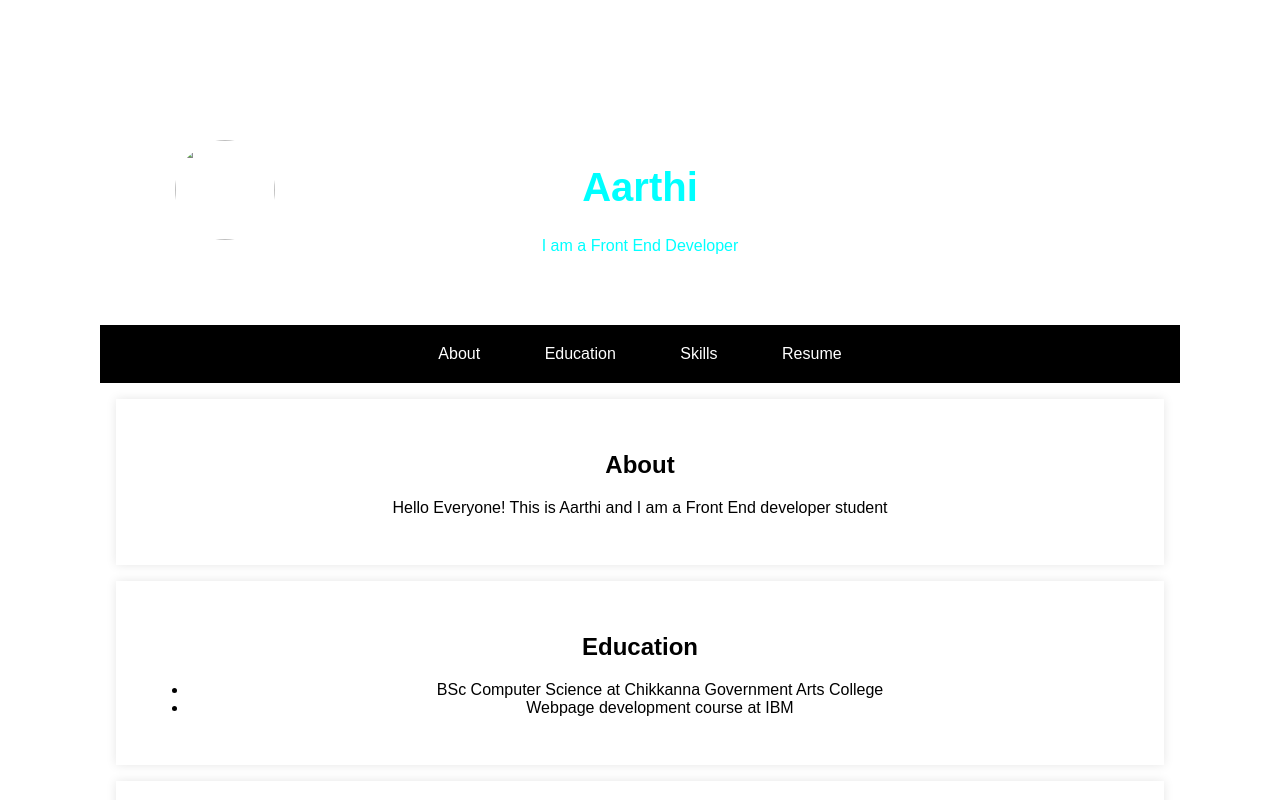
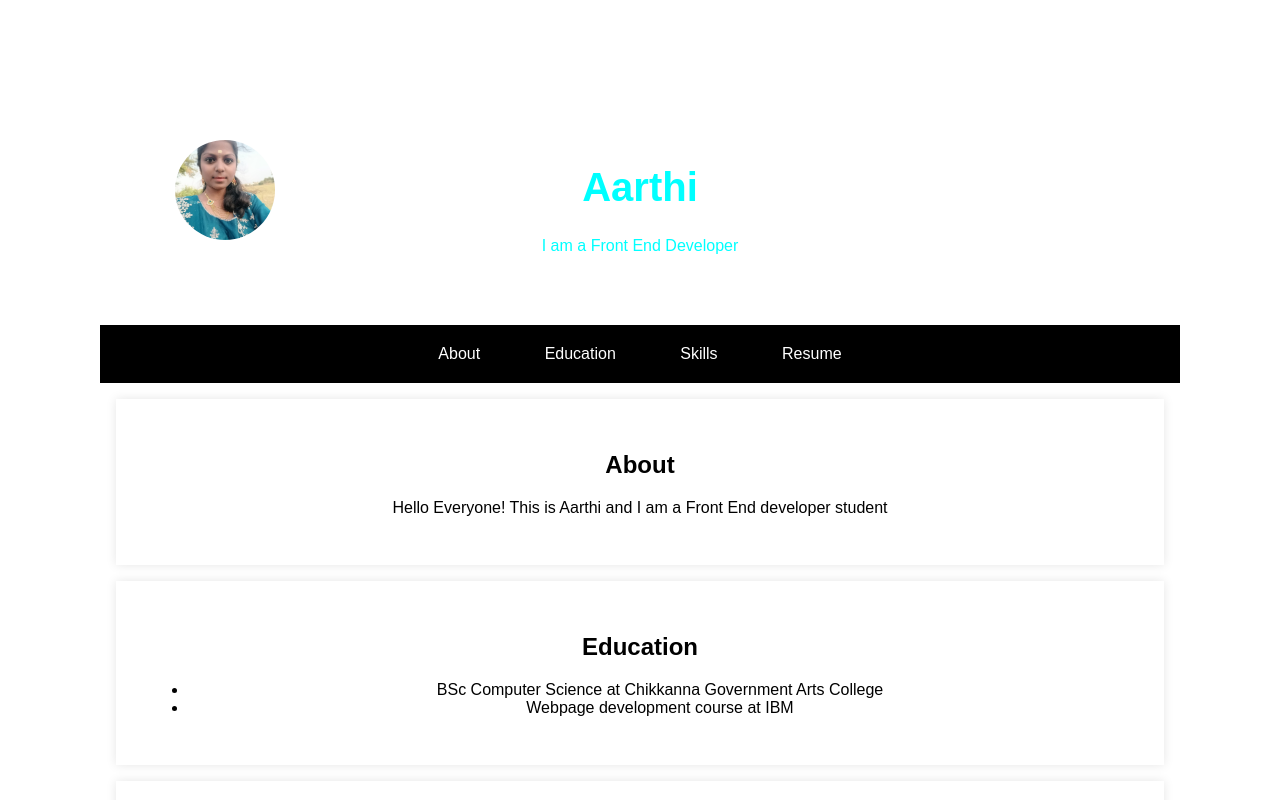
Before and after one commit to Aarthium/Digital-portfolio, a plain HTML site: page index.html in a window 1280 px wide. Shown: the top 800 px of the page. Drawn offline with Linux system fonts and the light colour scheme.

Commit message:
Update index.html

```diff
--- a/index.html
+++ b/index.html
@@ -96,7 +96,7 @@
     <header>
         <div class="header-content">
             <!-- Add your profile picture here -->
-            <img src="IMG-20231031-WA0035.jpg">
+            <img src="IMG-20220608-WA0038.jpg">
             <h1>Aarthi</h1>
             <p> I am a Front End Developer</p>
         </div>
```
